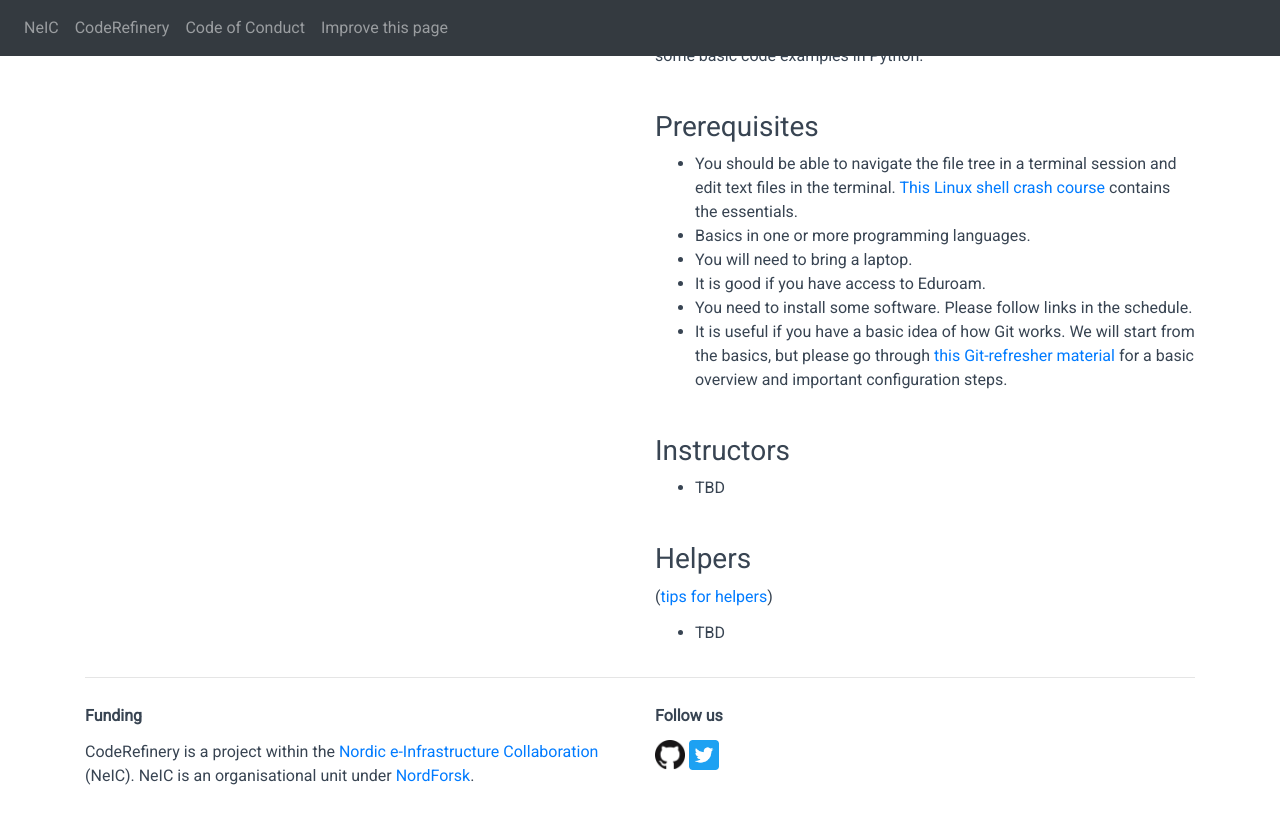
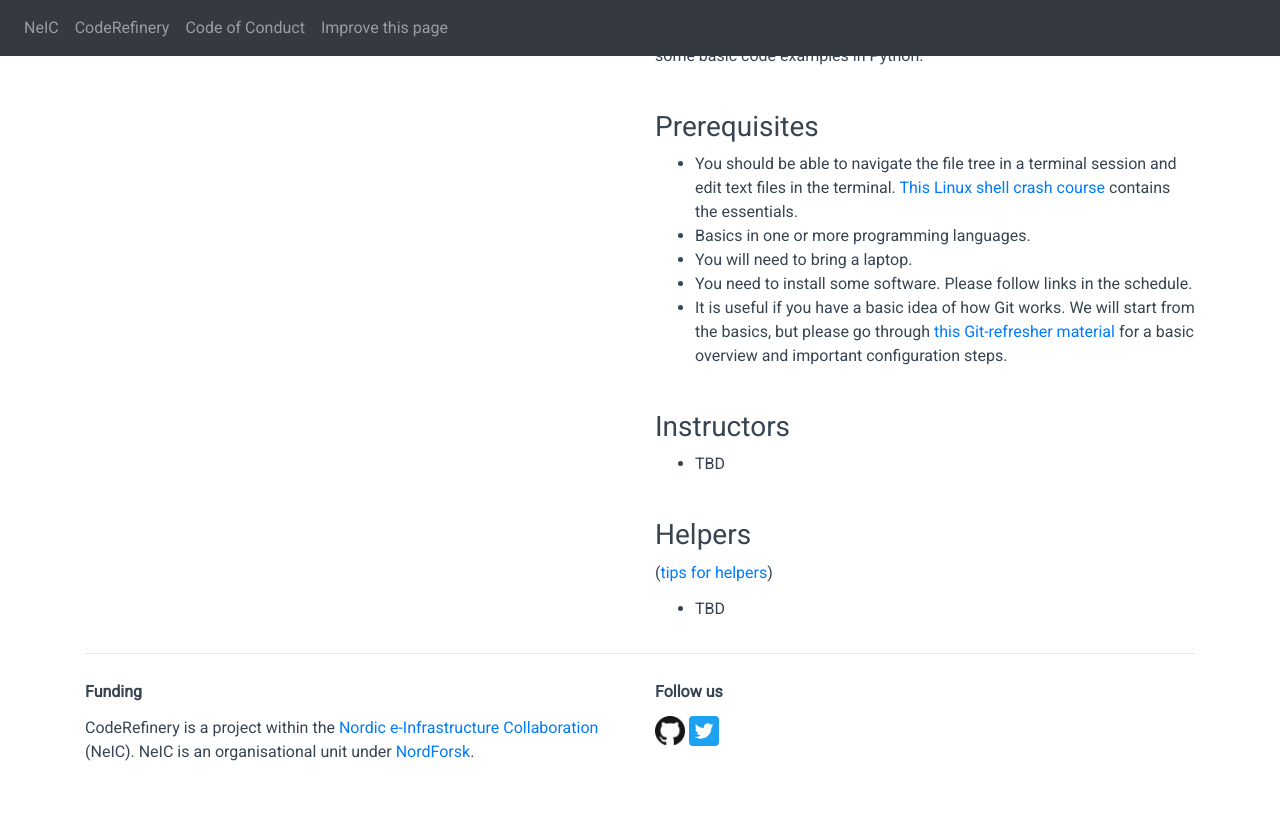
Before and after one commit to coderefinery/2020-04-07-online, a Jekyll site: the page built from index.md, in a window 1280 px wide and 900 px high, scrolled down 1277 px. Shown: the top 824 px of the window. Built offline with Jekyll 4.4.1, drawn with Linux system fonts in a browser that asks for light colours; nearby versions of some CDN libraries.

Commit message:
eduroam not needed per se

```diff
--- a/_includes/workshop.html
+++ b/_includes/workshop.html
@@ -165,7 +165,6 @@
       <li>You should be able to navigate the file tree in a terminal session and edit text files in the terminal. <a href="https://scicomp.aalto.fi/scicomp/shell.html">This Linux shell crash course </a> contains the essentials.</li>
       <li>Basics in one or more programming languages.</li>
       <li>You will need to bring a laptop.</li>
-      <li>It is good if you have access to Eduroam.</li>
       <li>You need to install some software. Please follow links in the schedule.
       <li>It is useful if you have a basic idea of how Git works. We will start from the basics, but please go through <a href="https://coderefinery.github.io/git-refresher/">this Git-refresher material</a> for a basic overview and important configuration steps.
     </ul>
```
